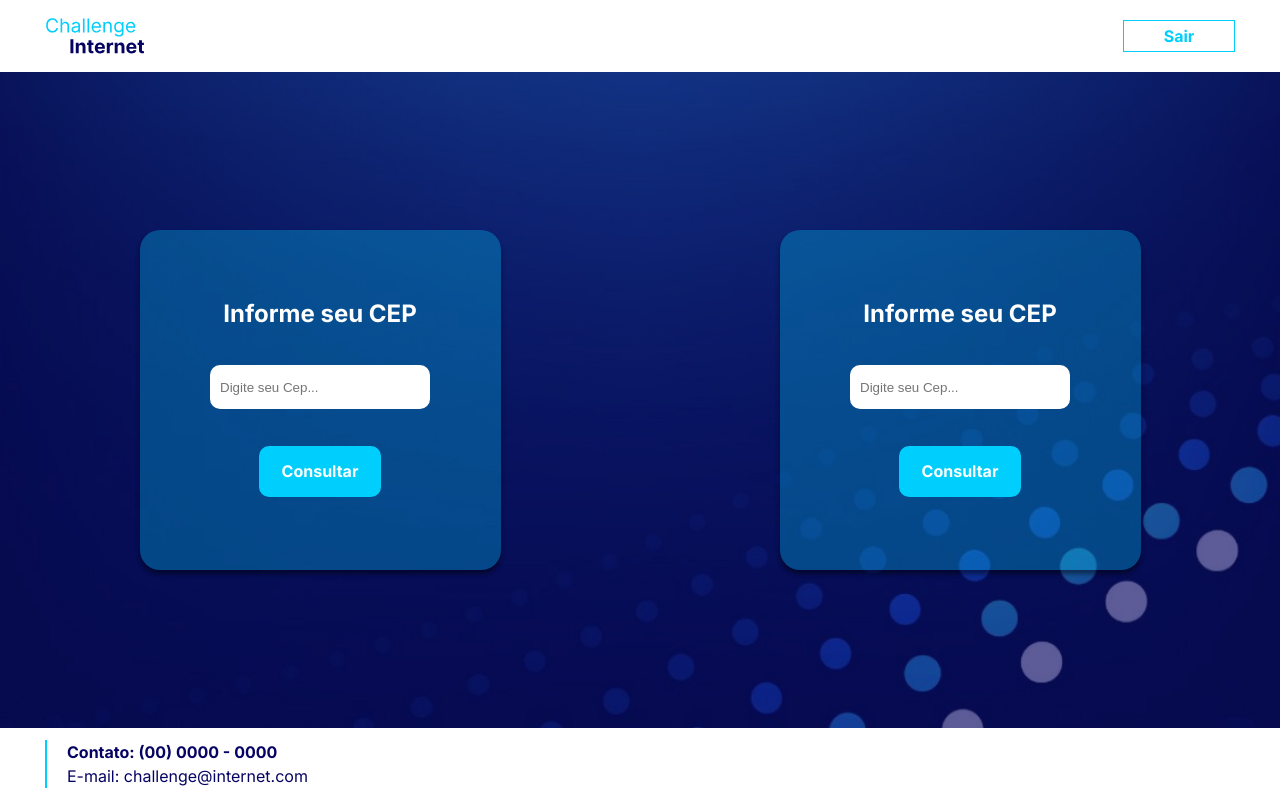
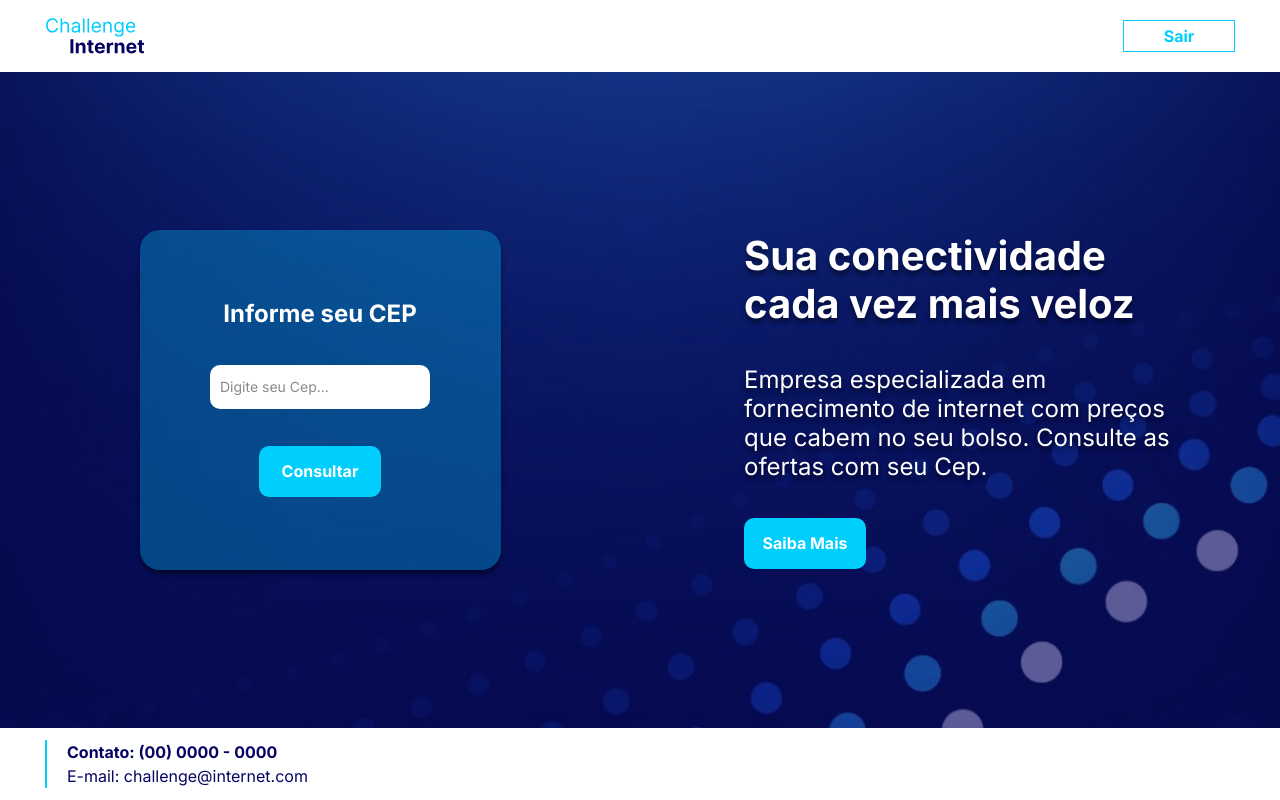
Before and after one commit to felipenmatos/internet_plans, a React (Create React App) app: page / in a window 1280 px wide. Built offline with nearby package versions, Linux system fonts and the light colour scheme.

Commit message:
feat: home text component implementation

```diff
--- a/src/App.tsx
+++ b/src/App.tsx
@@ -5,6 +5,7 @@ import logo from "./assets/Logo.svg";
 import Footer from "./components/Footer/Footer";
 import FormCep from "./components/FormCep/FormCep";
 import Header from "./components/Header/Header";
+import TitleHome from "./components/TitleHome/TitleHome";
 
 function App() {
   return (
@@ -19,10 +20,11 @@ function App() {
           />
         </Div>
         <Div>
-          <FormCep
-            title="Informe seu CEP"
-            placeholder="Digite seu Cep..."
-            button="Consultar"
+          <TitleHome
+            title="Sua conectividade cada vez mais veloz "
+            description="Empresa especializada em fornecimento de internet
+            com preços que cabem no seu bolso. Consulte as ofertas com seu Cep."
+            button="Saiba Mais"
           />
         </Div>
       </Body>
--- a/src/components/FormCep/FormCep.tsx
+++ b/src/components/FormCep/FormCep.tsx
@@ -47,6 +47,15 @@ const Input = styled.input`
   border-radius: 10px;
   border: none;
   outline: none;
+
+  ::placeholder {
+    font-family: "Inter";
+    font-style: normal;
+    font-weight: 400;
+    font-size: 14px;
+    line-height: 17px;
+    color: #898989;
+  }
 `;
 
 const Button = styled.button`
--- a/src/components/Header/Header.tsx
+++ b/src/components/Header/Header.tsx
@@ -44,6 +44,11 @@ const Button = styled.button`
   background: #ffffff;
   border: 1px solid #00cefc;
   cursor: pointer;
+
+  :hover {
+    color: #ffffff;
+    background: #00cefc;
+  }
 `;
 
 export default Header;
--- /dev/null
+++ b/src/components/TitleHome/TitleHome.tsx
@@ -0,0 +1,64 @@
+import React from "react";
+import styled from "styled-components";
+
+type TypeTitleHome = {
+  title: string;
+  description: string;
+  button: string;
+};
+
+function TitleHome({ title, description, button }: TypeTitleHome) {
+  return (
+    <Container>
+      <Title>{title}</Title>
+      <Description>{description}</Description>
+      <Button>{button}</Button>
+    </Container>
+  );
+}
+
+const Container = styled.div`
+  width: 432px;
+  display: flex;
+  flex-direction: column;
+`;
+
+const Title = styled.h1`
+  font-family: "Inter";
+  font-style: normal;
+  font-weight: 700;
+  font-size: 40px;
+  line-height: 48px;
+  color: #ffffff;
+  text-shadow: 0px 4px 4px rgba(0, 0, 0, 0.25), 0px 4px 4px rgba(0, 0, 0, 0.25);
+`;
+
+const Description = styled.p`
+  margin-top: 37px;
+  font-family: "Inter";
+  font-style: normal;
+  font-weight: 400;
+  font-size: 24px;
+  line-height: 29px;
+  color: #ffffff;
+  text-shadow: 0px 4px 4px rgba(0, 0, 0, 0.25), 0px 4px 4px rgba(0, 0, 0, 0.25);
+`;
+
+const Button = styled.button`
+  margin-top: 37px;
+  width: 122px;
+  height: 51px;
+  margin-top: 37px;
+  font-family: "Inter";
+  font-style: normal;
+  font-weight: 700;
+  font-size: 16px;
+  line-height: 19px;
+  color: #ffffff;
+  background: #00cefc;
+  border-radius: 10px;
+  border: none;
+  cursor: pointer;
+`;
+
+export default TitleHome;
```
